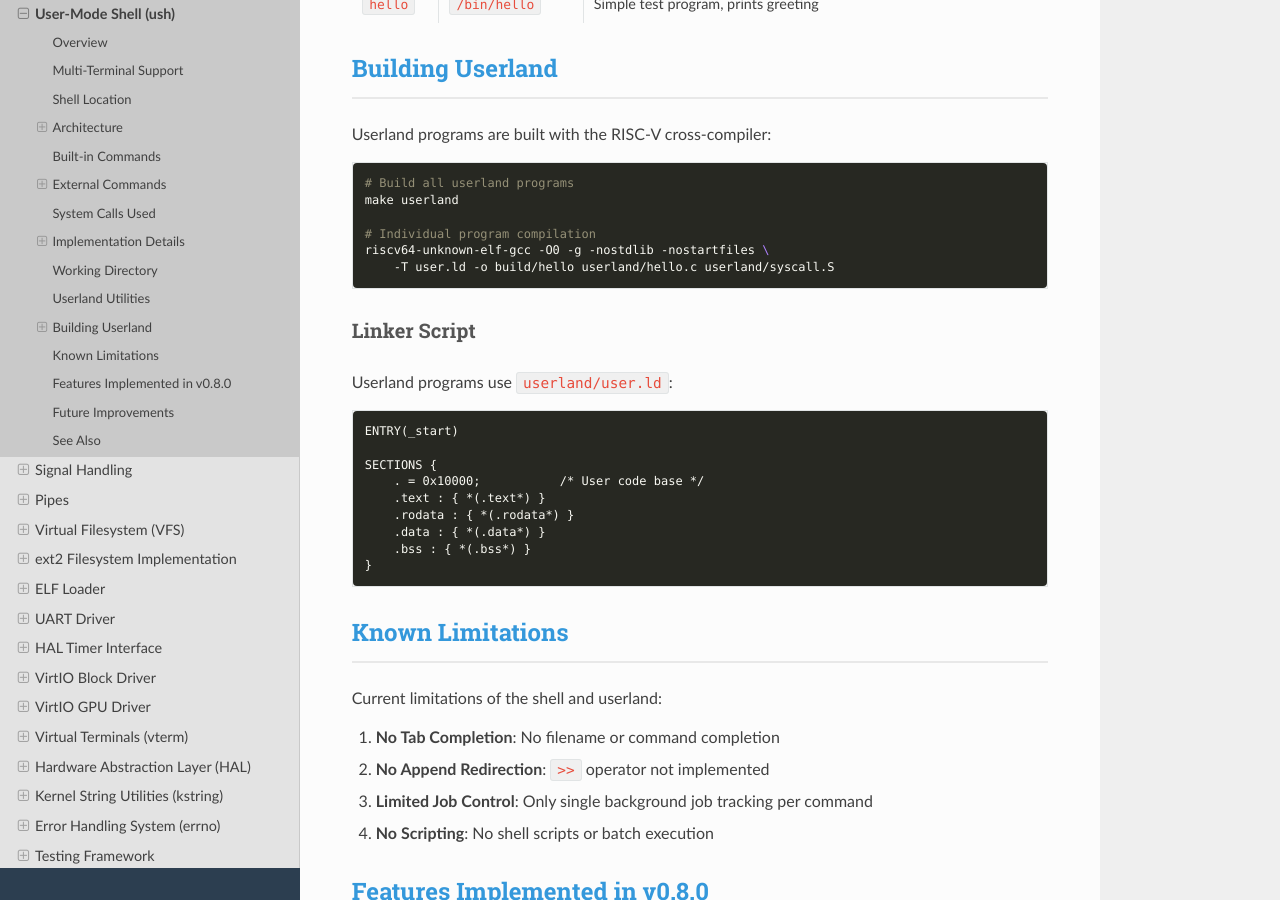
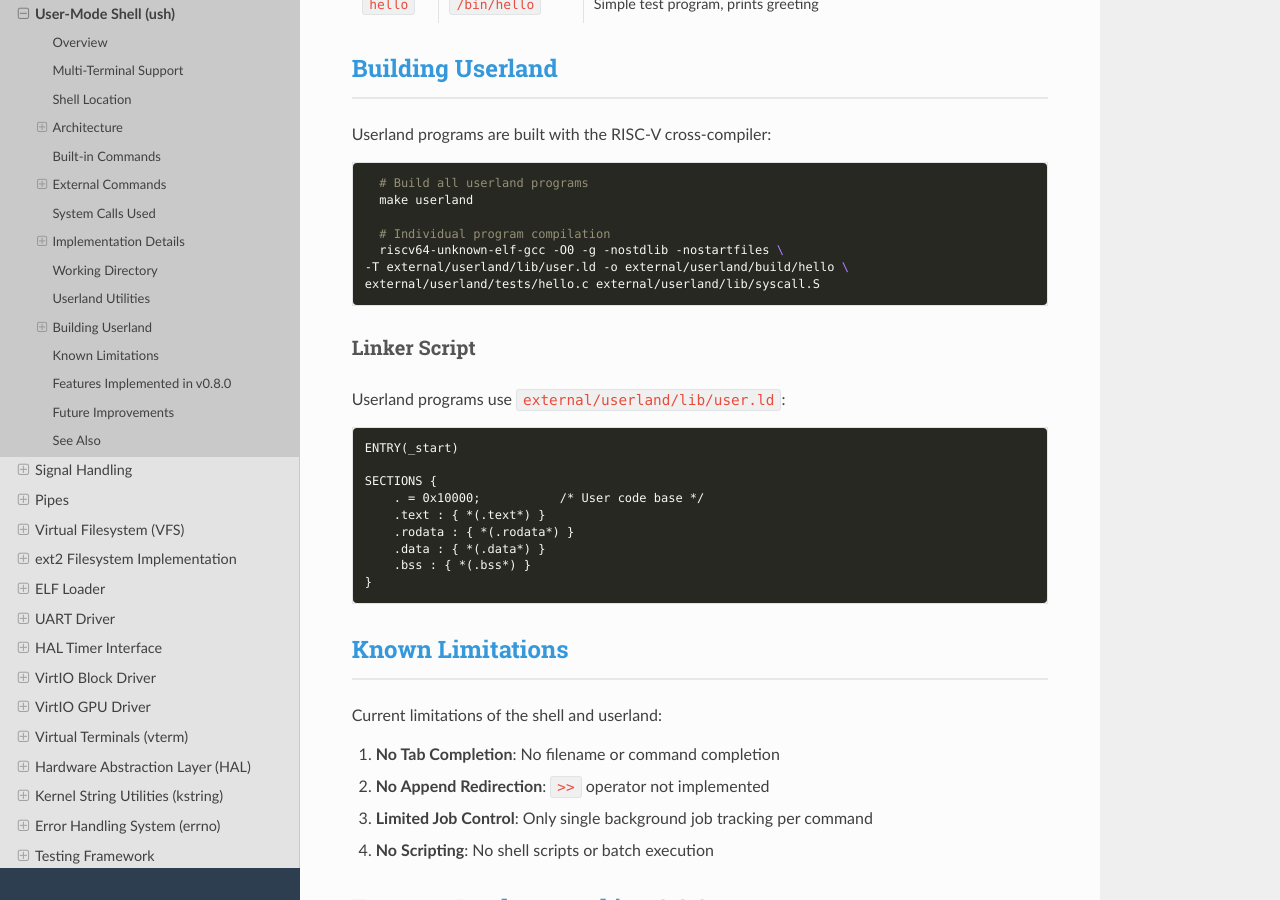
Before and after one commit to byteshiftlabs/thunderos, a Sphinx documentation site: the page built from docs/source/internals/shell.rst, in a window 1280 px wide and 900 px high, scrolled down 6416 px. Built offline with Sphinx 7.4.7 and the Read the Docs theme 3.1.0, drawn with Linux system fonts in a browser that asks for light colours; the version number could not be read and is left out; some of the changed text lies outside the part shown.

Commit message:
Fixed userland submodule path regressions
- Updated build, test, static-analysis, and documentation paths to external/userland
- Enabled recursive submodule checkout in GitHub Actions workflows
- Restored scripted verification and release-surface consistency after the submodule move

```diff
--- a/docs/source/development/testing.rst
+++ b/docs/source/development/testing.rst
@@ -261,11 +261,11 @@ User-Space Testing
 Testing User Programs
 ~~~~~~~~~~~~~~~~~~~~~
 
-ThunderOS can execute ELF binaries from the ext2 filesystem. User programs are in ``userland/``:
+ThunderOS can execute ELF binaries from the ext2 filesystem. User programs are in ``external/userland/``:
 
 .. code-block:: text
 
-   userland/
+   external/userland/
    ├── cat.c           # File concatenation utility
    ├── ls.c            # Directory listing
    ├── hello.c         # Hello world demo
--- a/docs/source/internals/sbi.rst
+++ b/docs/source/internals/sbi.rst
@@ -423,8 +423,8 @@ Files
 * ``kernel/arch/riscv64/drivers/sbi.c`` - SBI implementation
 * ``kernel/mm/paging.c`` - QEMU test device mapping
 * ``kernel/core/syscall.c`` - Syscall handlers (SYS_POWEROFF, SYS_REBOOT)
-* ``userland/system/poweroff.c`` - Poweroff command
-* ``userland/system/reboot.c`` - Reboot command
+* ``external/userland/system/poweroff.c`` - Poweroff command
+* ``external/userland/system/reboot.c`` - Reboot command
 
 See Also
 --------
--- a/docs/source/internals/shell.rst
+++ b/docs/source/internals/shell.rst
@@ -249,7 +249,7 @@ Implementation Details
 Source File
 ~~~~~~~~~~~
 
-The shell is implemented in ``userland/ush.c`` with clean, modular code:
+The shell is implemented in ``external/userland/bin/ush.c`` with clean, modular code:
 
 - Organized into logical sections (string utils, history, parsing, execution)
 - Static helper functions with single responsibilities
@@ -373,12 +373,13 @@ Userland programs are built with the RISC-V cross-compiler:
 
     # Individual program compilation
     riscv64-unknown-elf-gcc -O0 -g -nostdlib -nostartfiles \
-        -T user.ld -o build/hello userland/hello.c userland/syscall.S
+  -T external/userland/lib/user.ld -o external/userland/build/hello \
+  external/userland/tests/hello.c external/userland/lib/syscall.S
 
 Linker Script
 ~~~~~~~~~~~~~
 
-Userland programs use ``userland/user.ld``:
+Userland programs use ``external/userland/lib/user.ld``:
 
 .. code-block:: text
 
--- a/docs/source/internals/signals.rst
+++ b/docs/source/internals/signals.rst
@@ -541,7 +541,7 @@ Testing
 Signal Test Program
 ~~~~~~~~~~~~~~~~~~~
 
-``userland/signal_test.c`` validates signal functionality:
+``external/userland/tests/signal_test.c`` validates signal functionality:
 
 **Tests:**
 
@@ -595,7 +595,7 @@ Implementation Files
 
 **Test:**
 
-- ``userland/signal_test.c`` - User-space signal test program
+- ``external/userland/tests/signal_test.c`` - User-space signal test program
 
 Future Enhancements
 -------------------
--- a/docs/source/introduction.rst
+++ b/docs/source/introduction.rst
@@ -92,7 +92,8 @@ Project Structure
    │   ├── hal/           # Hardware Abstraction Layer
    │   ├── kernel/        # Kernel subsystem headers
    │   └── mm/            # Memory management headers
-   ├── userland/          # User-space programs
+   ├── external/
+   │   └── userland/      # User-space programs
    ├── tests/             # Automated test suite
    │   ├── framework/     # Test framework (kunit)
    │   ├── scripts/       # Integration test scripts
```
Also changed, not shown: README.md (+3 -2 lines), docs/source/internals/index.rst (+6 -5 lines), 6 other files.
